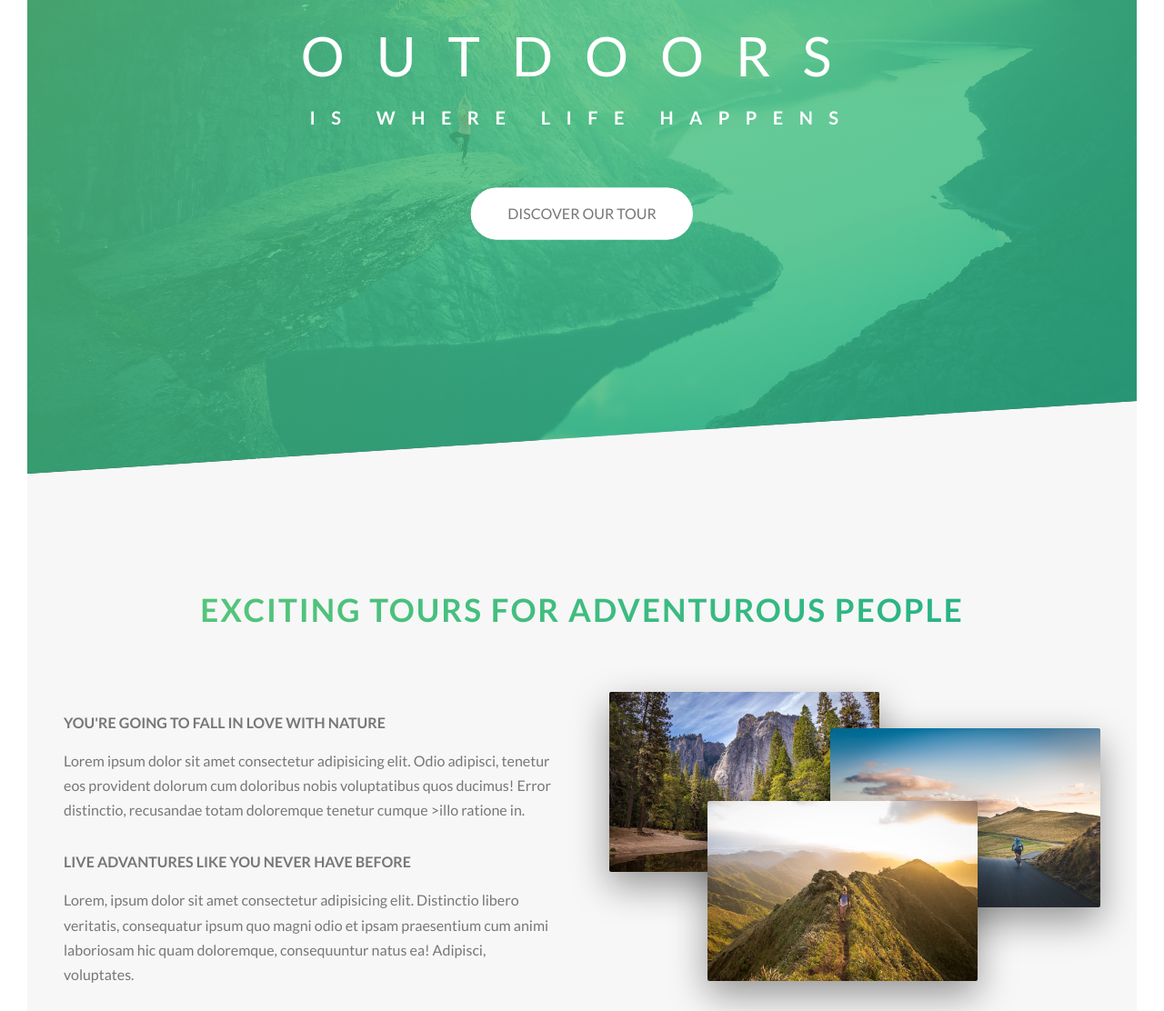
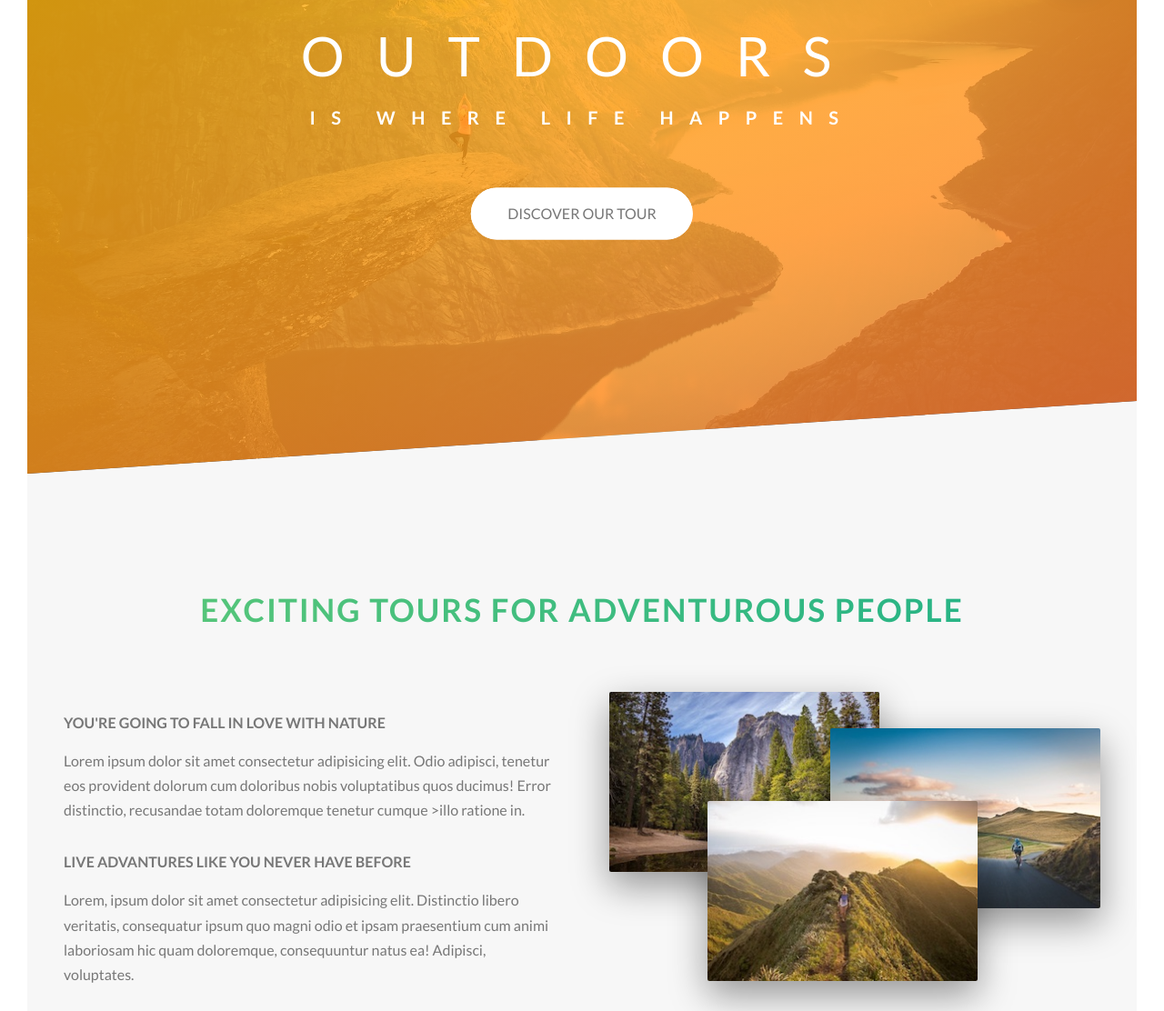
Before and after one commit to arifhusaini97/udemy.css.natour, a website: page index.html in a window 1280 px wide. Shown: the part 149-1261 px from the top of the page at 91% size. Drawn offline with Linux system fonts and the light colour scheme.

Commit message:
Responsive Image in HTML and CSS

```diff
--- a/index.html
+++ b/index.html
@@ -62,9 +62,24 @@
                 </div>
                 <div class="col-1-of-2">
                     <div class="composition">
-                        <img src="img/nat-1-large.jpg" alt="Photo 1" class="composition__photo composition__photo--p1">
+                        <!-- w here is the width of the viewport, the 300px is the default font-size.
+                            This will cover resolution and density setting scenario.
+                            The src attribute should also be included for older browser. -->
+                        <img srcset="img/nat-1.jpg 300w, img/nat-1-large.jpg 1000w" alt="Photo 1"
+                        sizes="(max-width:56.25em) 20vw, (max-width:37.5em) 30vw, 300px"
+                        class="composition__photo composition__photo--p1" src="img/nat-1-large.jpg">
+
+                        <img srcset="img/nat-2.jpg 300w, img/nat-2-large.jpg 1000w" alt="Photo 2"
+                        sizes="(max-width:56.25em) 20vw, (max-width:37.5em) 30vw, 300px"
+                        class="composition__photo composition__photo--p2" src="img/nat-2-large.jpg">
+
+                        <img srcset="img/nat-3.jpg 300w, img/nat-3-large.jpg 1000w" alt="Photo 3"
+                        sizes="(max-width:56.25em) 20vw, (max-width:37.5em) 30vw, 300px"
+                        class="composition__photo composition__photo--p3" src="img/nat-3-large.jpg">
+
+                        <!-- <img src="img/nat-1-large.jpg" alt="Photo 1" class="composition__photo composition__photo--p1">
                         <img src="img/nat-2-large.jpg" alt="Photo 2" class="composition__photo composition__photo--p2">
-                        <img src="img/nat-3-large.jpg" alt="Photo 3" class="composition__photo composition__photo--p3">
+                        <img src="img/nat-3-large.jpg" alt="Photo 3" class="composition__photo composition__photo--p3"> -->
                     </div>
                 </div>
             </div>
@@ -290,7 +305,18 @@
     </main>
     <footer class="footer">
         <div class="footer__logo-box">
-            <img src="img/logo-green-2x.png" alt="Full logo" class="footer_logo">
+            <picture class="footer__logo">
+                <!-- This is used for difference source of device -->
+                <source srcset="img/logo-green-small-1x.png 1x, img/logo-green-small-2x.png 2x"
+                    media="(max-width:37.5em)" src="img/logo-green-small-2x.png">
+                <!-- use density descriptor for better performance-->
+
+                <img scrset="img/logo-green-1x.png 1x, img/logo-green-2x.png 2x" alt="Full logo"
+                    src="img/logo-green-2x.png">
+
+            </picture>
+
+
         </div>
         <div class="row">
             <div class="col-1-of-2">
@@ -306,7 +332,7 @@
             </div>
             <div class="col-1-of-2">
                 <p class="footer__copyright">
-                    Built my <a href="#" class="footer__link">Nur Arif Husaini Norwaza</a> for his online course <a
+                    Built by <a href="#" class="footer__link">Nur Arif Husaini Norwaza</a> for his online course <a
                         href="#" class="footer__link">Advanced CSS and Sass</a>. Copyright &copy; by Nur Arif Husaini
                     Norwaza.
                     You are 100% allowed to use this webpage for both personal and commercial use, but NOT to clain it
--- a/sass/layout/_header.scss
+++ b/sass/layout/_header.scss
@@ -5,13 +5,34 @@
       rgba($color-primary-light, 0.8),
       rgba($color-primary-dark, 0.8)
     ),
-    url(../img/hero.jpg);
+    url(../img/hero-small.jpg);
   background-size: cover;
   background-position: top;
   position: relative;
 
   -webkit-clip-path: polygon(0 0, 100% 0, 100% 70vh, 0 100%);
   clip-path: polygon(0 0, 100% 0, 100% 70vh, 0 100%);
+
+  // dpi is for apple screen. the ',' is an or
+  // media query must use em for consistency
+  @media (min-resolution: 192dpi) and (min-width: 125em /*600px*/), (min-width: 37.5em) {
+    background-image: linear-gradient(
+        to right bottom,
+        rgba($color-secondary-light, 0.8),
+        rgba($color-secondary-dark, 0.8)
+      ),
+      url(../img/hero.jpg);
+  }
+
+  // @media(min-width:2000px){
+  //   background-image: linear-gradient(
+  //       to right bottom,
+  //       rgba($color-secondary-light, 0.8),
+  //       rgba($color-secondary-dark, 0.8)
+  //     ),
+  //     url(../img/hero.jpg);
+
+  // }
 
   @include respond(phone) {
     -webkit-clip-path: polygon(0 0, 100% 0, 100% 75vh, 0 100%);
```
Also changed, not shown: css/style.css.
